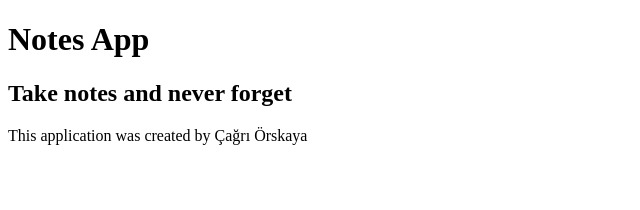
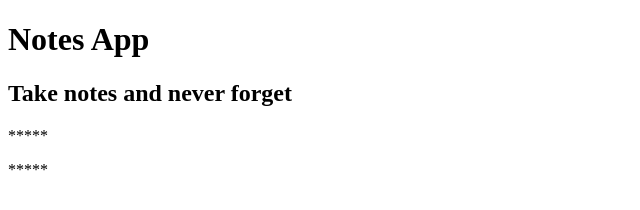
Before and after one commit to corskaya/the-modern-javascript-bootcamp, a plain HTML site: page Notes-App/index.html in a window 1280 px wide. Shown: the whole page, without its empty margins (0-640 px from the left). Drawn offline with Linux system fonts and the light colour scheme.

Commit message:
dom manipulation implemented

```diff
--- a/Notes-App/index.html
+++ b/Notes-App/index.html
@@ -2,13 +2,14 @@
 <html>
 
 <head>
-  <script src="notes-app.js"></script>
 </head>
 
 <body>
   <h1>Notes App</h1>
   <h2>Take notes and never forget</h2>
   <p>This application was created by Çağrı Örskaya</p>
+  <p>Some note text</p>
+  <script src="notes-app.js"></script>
 </body>
 
 </html>
--- a/Notes-App/notes-app.js
+++ b/Notes-App/notes-app.js
@@ -1 +1,12 @@
-console.log('This is from a different file')
+// DOM - Document Object Model
+
+// Query and remove
+// const p = document.querySelector('p')
+// p.remove()
+
+// Query all and remove
+const ps = document.querySelectorAll('p')
+ps.forEach(function (p) {
+  p.textContent = '*****'
+  // p.remove()
+})
```
